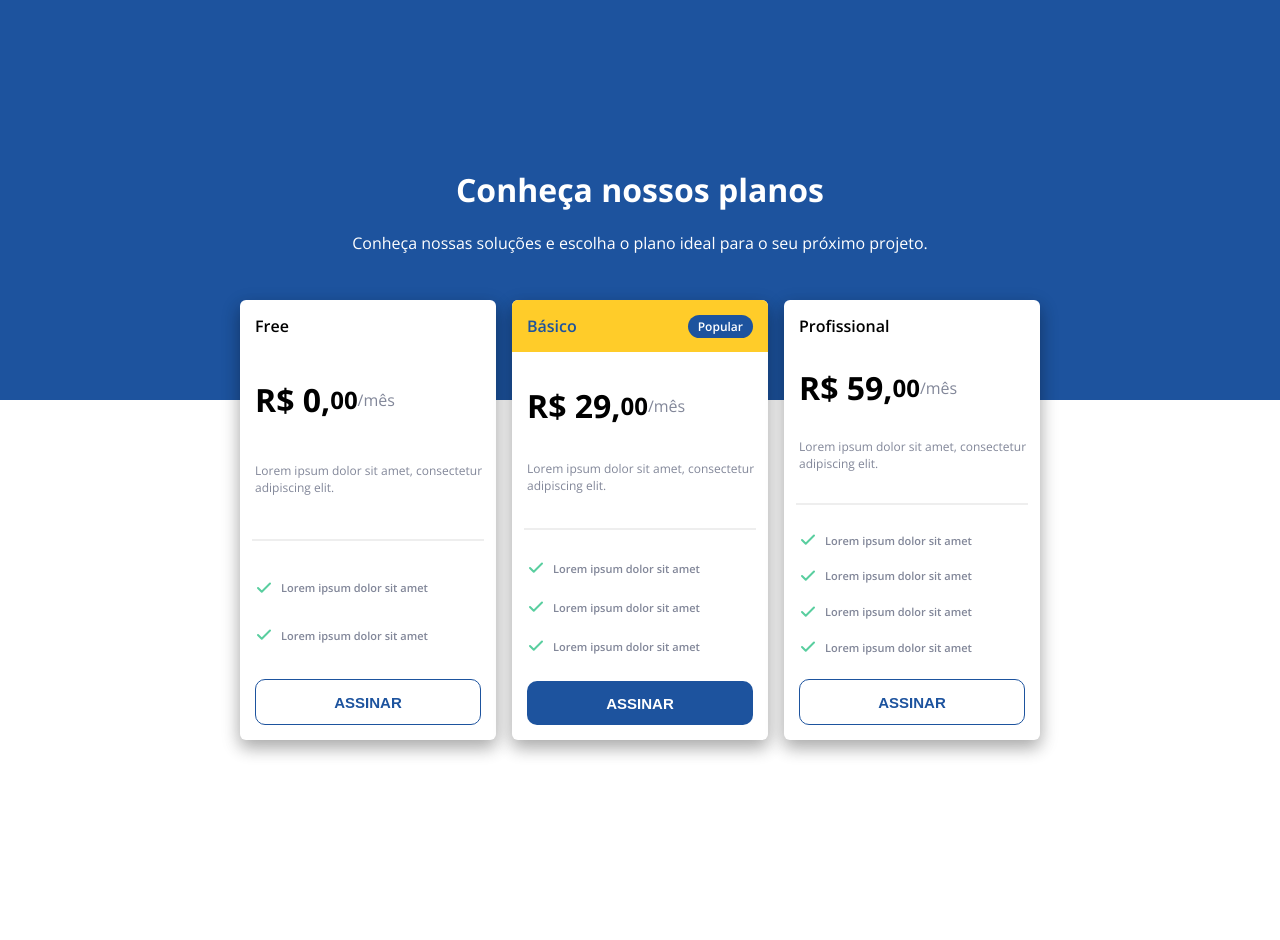
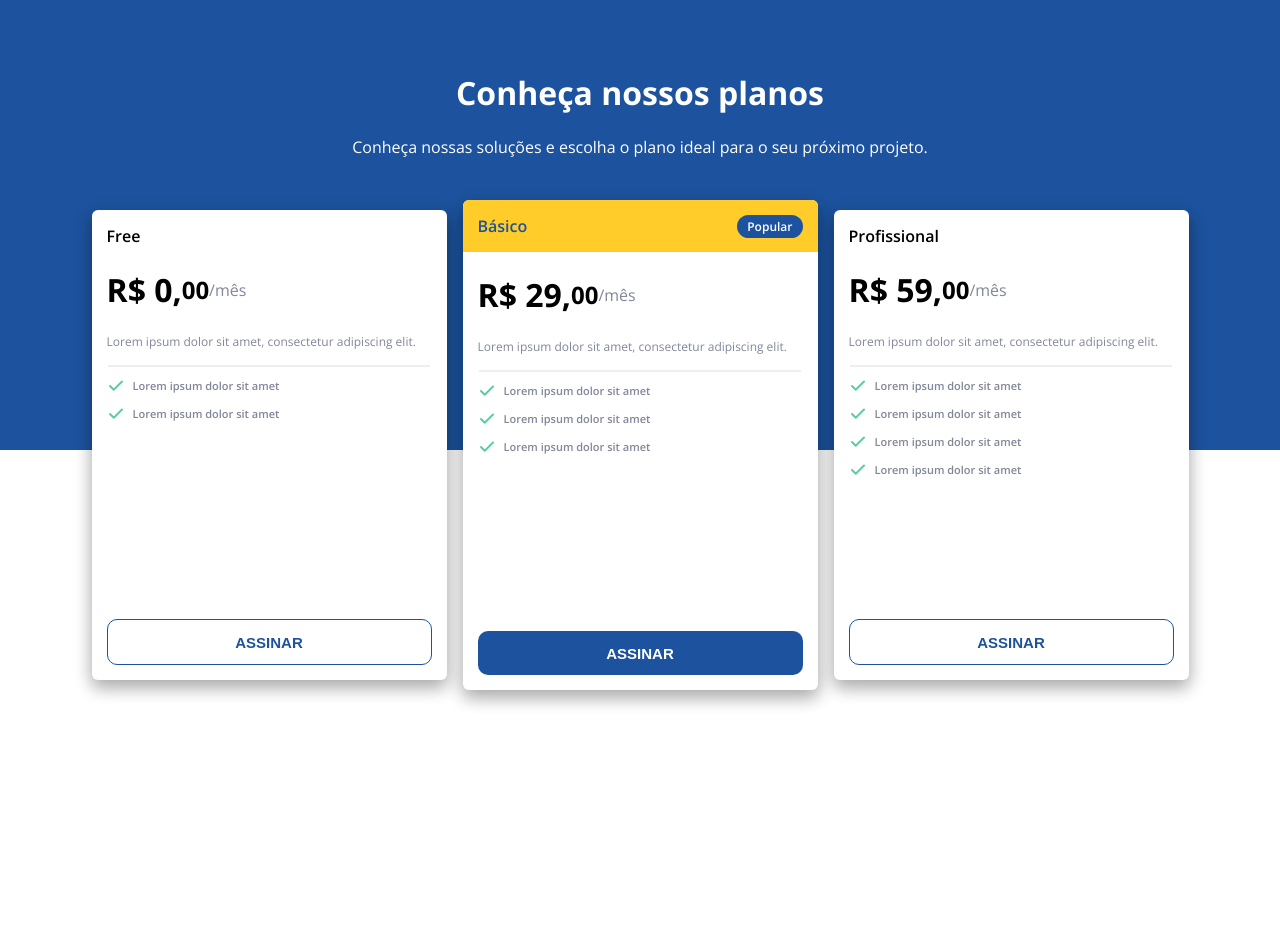
Before and after one commit to eliaslma/discover-rocketseat, a plain HTML site: page PricingTable/index.html in a window 1280 px wide. Before the commit the page ends 840 px from the top, so only its background shows below. Drawn offline with nearby package versions, Linux system fonts and the light colour scheme.

Commit message:
Update index pricing table

```diff
--- a/PricingTable/assets/stylesheet.css
+++ b/PricingTable/assets/stylesheet.css
@@ -4,38 +4,57 @@
     --gray: #828799;
     --page-background: #f9fbfc;
 }
+
 body{
     margin: 0 auto;
+    padding: 0;
     box-sizing: border-box;
     font-family: 'Open Sans', sans-serif;
 }
+
 .background-title{
     display: flex;
     height: 50vh;
     background-color: var(--blue);
     flex-direction: column;
-    justify-content: center;
+    padding-top: 50px;
     align-items: center;
     color: white;
 }
+
+.container-tables{
+    display: grid;
+}
+
 .tables{
     display: flex;
+    flex-direction: row;
+    width: 100%;
+    gap: 1rem;
     align-items: center;
     justify-content: center;
-    gap: 1rem;
 }
 .table{
-    width: 20%;
-    height: 55vh;
+    width: 355px;
+    height: 470px;
     background-color: white;
     border-radius: 6px;
-    top: -100px;
+    top: -250px;
     position: relative;
     display: flex;
     flex-direction: column;
+    box-shadow: 0 8px 16px 0 rgba(0,0,0,0.2), 0 6px 20px 0 rgba(0,0,0,0.19);
     justify-content: space-between;
-    box-shadow: 0 8px 16px 0 rgba(0,0,0,0.2), 0 6px 20px 0 rgba(0,0,0,0.19);
 }
+
+.table-featured{
+    height: 490px;
+}
+
+.info-table{
+    display: block;
+}
+
 .table-title{
     font-weight: 600;
     background-color: #ffcc29;
@@ -44,19 +63,24 @@ body{
     align-items: center;
     border-radius: 6px 6px 0px 0px;
 }
+
 p{
     margin: 0;
 }
+
 .tables > .table:nth-child(2){
     padding: 0;
 }
+
 .title > h1{
     font-size: 2em;
 }
+
 .table-title > .basic{
     color: #1d539e;
     padding: 15px;
 }
+
 .table-title > .popular{
     color: white;
     border-radius: 15px;
@@ -65,29 +89,36 @@ p{
     margin-right: 15px;
     font-size: 12px;
 }
+
 .table-price{
     display: flex;
     align-items: center;
 }
+
 p{
     color: var(--gray);
 }
+
 .subtitle{
     color: white;
 }
+
 .lorem-text{
     font-size: 12px;
     margin-bottom: 15px;
 }
-.table-price > h1, .table > .lorem-text{
+
+.table-price > h1, .info-table > .lorem-text{
     margin-left: 15px;
 }
-.table > .title{
+
+.info-table > .title{
     color: black;
     margin-left: 15px;
     margin-top: 15px;
     font-weight: 600;
 }
+
 .check-lorem{
     display: flex;
     gap: .5rem;
@@ -95,10 +126,12 @@ p{
     margin-top: 10px;
     margin-left: 15px;
 }
+
 .check-text{
     font-size: 11px;
     font-weight: 600;
 }
+
 .assinar{
     cursor: pointer;
     color: #1d539e;
@@ -109,6 +142,7 @@ p{
     font-weight: normal;
     margin: 15px;
 }
+
 .assinar-blue{
     cursor: pointer;
     background-color: #1d539e;
--- a/PricingTable/index.html
+++ b/PricingTable/index.html
@@ -15,8 +15,10 @@
             <h1>Conheça nossos planos</h1>
             <p class="subtitle">Conheça nossas soluções e escolha o plano ideal para o seu próximo projeto.</p>
         </div>
+        <div class="container-tables">
             <div class="tables">
                 <div class="table">
+                    <div class="info-table">
                         <p class="title">Free</p>
                         <div class="table-price">
                             <h1>R$ 0,</h1>
@@ -33,11 +35,13 @@
                             <img src="./assets/check.svg" alt="">
                             <p class="check-text">Lorem ipsum dolor sit amet</p>
                         </div>
+                    </div>
                     <button class="assinar">
                         <h2>ASSINAR</h2>
                     </button>
                 </div>
-            <div class="table">
+                <div class="table table-featured">
+                    <div class="info-table">
                         <div class="table-title">
                             <p class="basic">Básico</p>
                             <p class="popular">Popular</p>
@@ -61,11 +65,13 @@
                             <img src="./assets/check.svg" alt="">
                             <p class="check-text">Lorem ipsum dolor sit amet</p>
                         </div>
+                    </div>
                     <button class="assinar-blue">
                         <h2>ASSINAR</h2>
                     </button>
                 </div>
                 <div class="table">
+                    <div class="info-table">
                         <p class="title">Profissional</p>
                         <div class="table-price">
                             <h1>R$ 59,</h1>
@@ -90,10 +96,12 @@
                             <img src="./assets/check.svg" alt="">
                             <p class="check-text">Lorem ipsum dolor sit amet</p>
                         </div>
+                    </div>
                     <button class="assinar">
                         <h2>ASSINAR</h2>
                     </button>
                 </div>
             </div>
+        </div>
     </body>
 </html>
```
Lines whose indentation alone changed are shown as unchanged.
